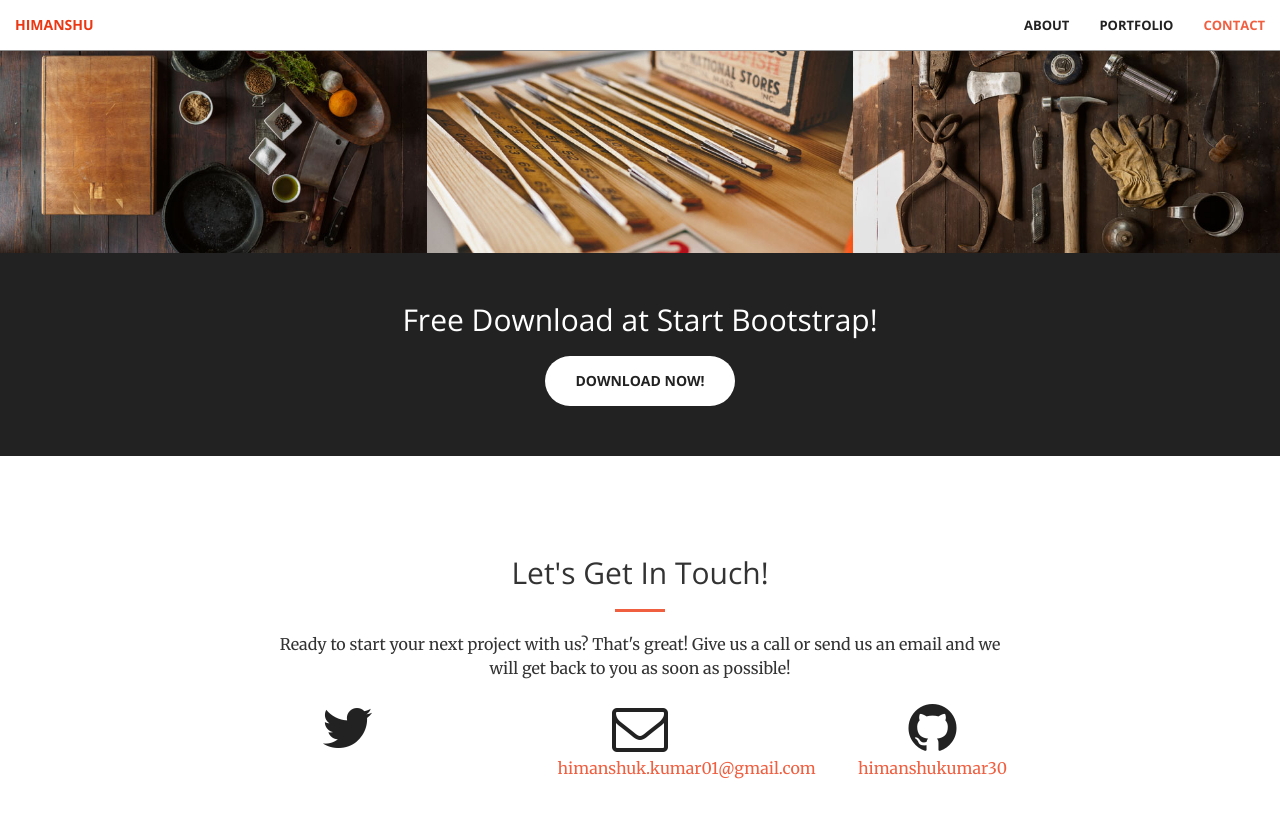
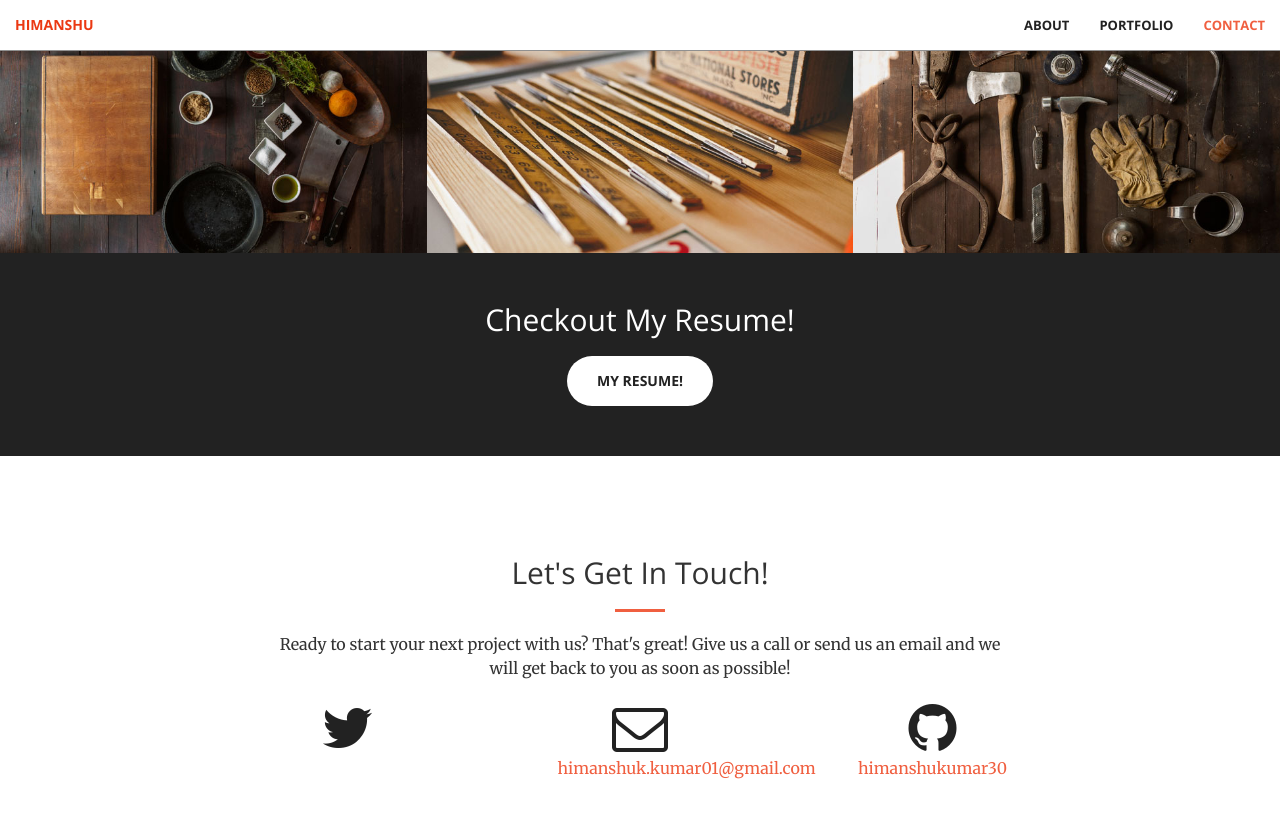
Before and after one commit to Himanshukumar30/Himanshu, a Jekyll site: the page built from index.html, in a window 1280 px wide and 900 px high, scrolled down 1981 px. Shown: the top 818 px of the window. Built offline with Jekyll 4.4.1, drawn with Linux system fonts in a browser that asks for light colours.

Commit message:
adding resume

```diff
--- a/_includes/aside.html
+++ b/_includes/aside.html
@@ -1,8 +1,12 @@
 <aside class="bg-dark">
   <div class="container text-center">
     <div class="call-to-action">
-              <h2>Free Download at Start Bootstrap!</h2>
-              <a href="#" class="btn btn-default btn-xl wow tada">Download Now!</a>
+      <h2>Checkout My Resume!</h2>
+      <a
+        href="https://registry.jsonresume.org/himanshukumar30"
+        class="btn btn-default btn-xl wow tada"
+        >My Resume!</a
+      >
     </div>
   </div>
 </aside>
```
Lines whose indentation alone changed are shown as unchanged.
